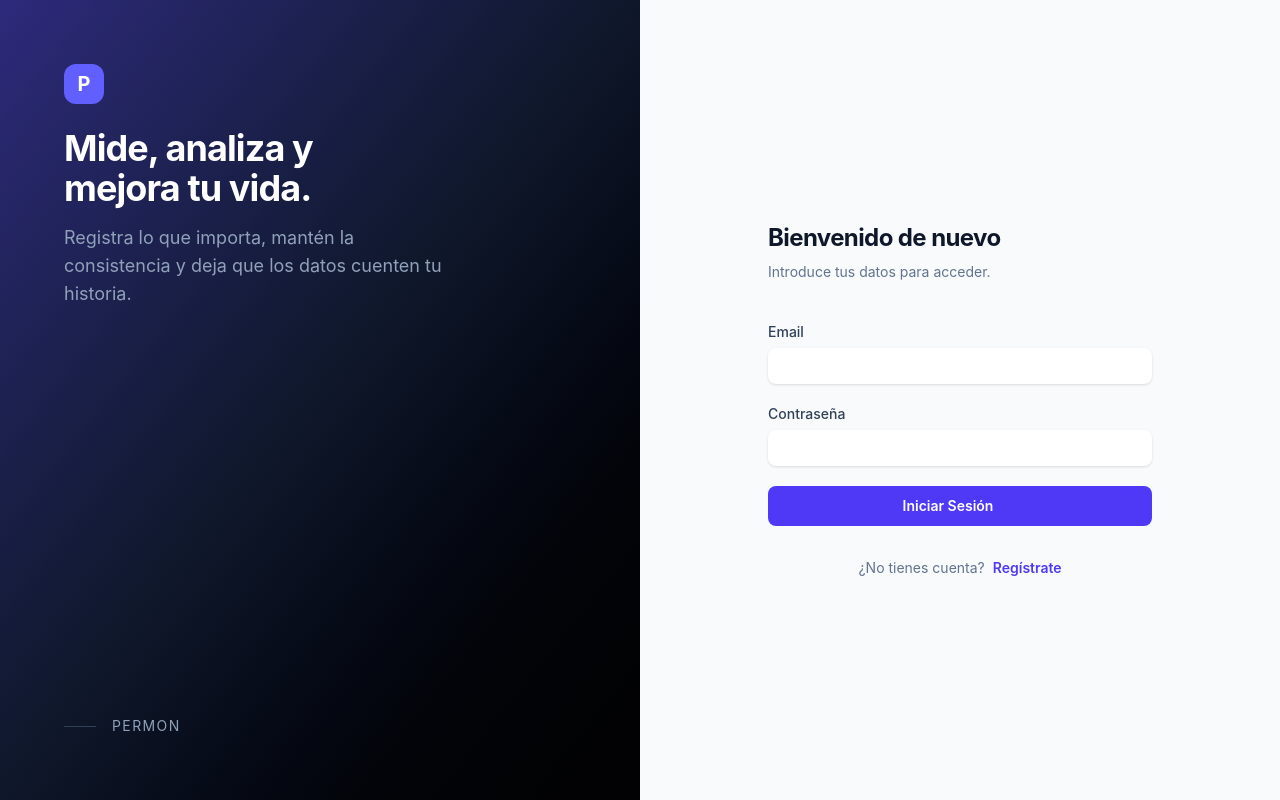
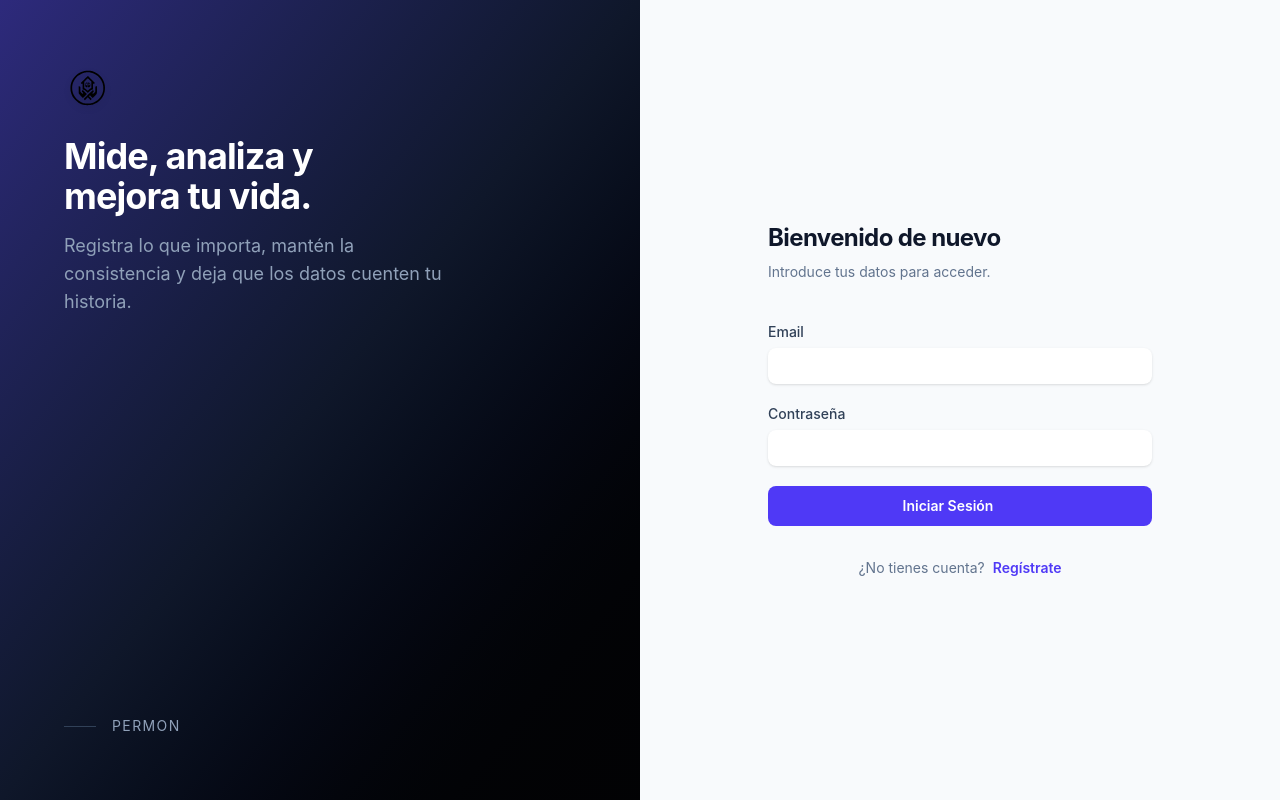
Before and after one commit to Joseolver/Aplicacion_Personal, a React (Vite) app: page /auth in a window 1280 px wide. Built offline with nearby package versions, Linux system fonts and the light colour scheme; no server answers.

Commit message:
Actualizar logo en Login

```diff
--- a/src/pages/Auth.jsx
+++ b/src/pages/Auth.jsx
@@ -50,8 +50,8 @@ export default function Auth() {
                 <div className="absolute inset-0 bg-gradient-to-br from-indigo-900 via-slate-900 to-black opacity-90"></div>
                 <div className="relative z-10 p-16 flex flex-col justify-between h-full text-white">
                     <div>
-                        <div className="w-10 h-10 bg-indigo-500 rounded-xl flex items-center justify-center mb-6">
-                            <span className="font-bold text-xl">P</span>
+                        <div className="w-12 h-12 mb-6">
+                            <img src="/icono.svg" alt="Logo" className="w-full h-full object-contain drop-shadow-md" />
                         </div>
                         <h1 className="text-4xl font-bold tracking-tight mb-4">Mide, analiza y<br />mejora tu vida.</h1>
                         <p className="text-slate-400 text-lg max-w-sm">Registra lo que importa, mantén la consistencia y deja que los datos cuenten tu historia.</p>
@@ -69,8 +69,8 @@ export default function Auth() {
             {/* Form Side */}
             <div className="flex-1 flex flex-col justify-center px-4 sm:px-6 lg:px-20 xl:px-24">
                 <div className="mx-auto w-full max-w-sm lg:w-96">
-                    <div className="lg:hidden w-10 h-10 bg-indigo-600 rounded-xl flex items-center justify-center mb-8">
-                        <span className="font-bold text-xl text-white">P</span>
+                    <div className="lg:hidden w-12 h-12 mx-auto mb-8">
+                        <img src="/icono.svg" alt="Logo" className="w-full h-full object-contain" />
                     </div>
 
                     <div className="text-left mb-10">
```
